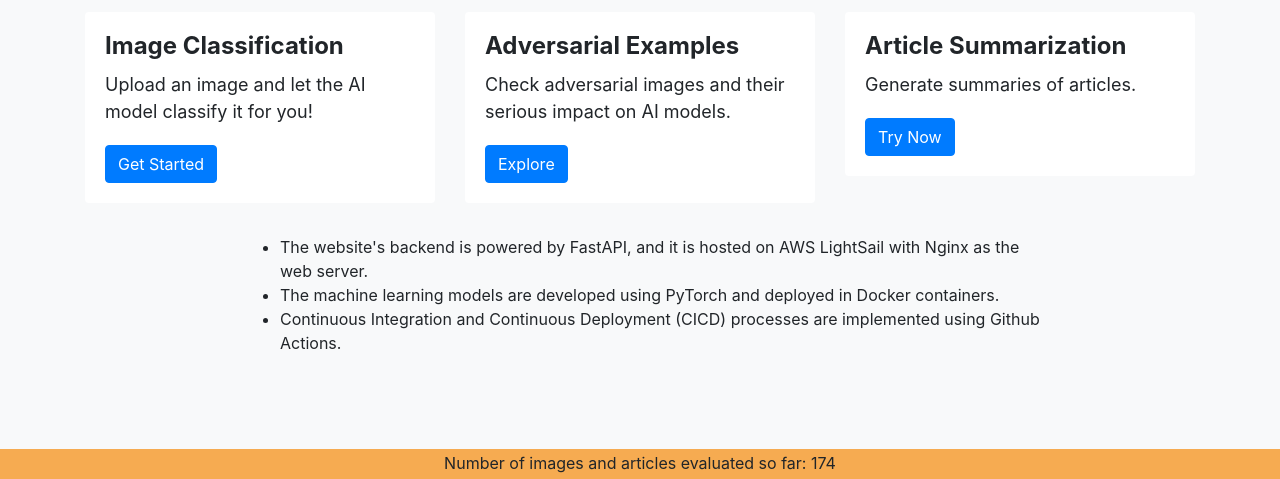
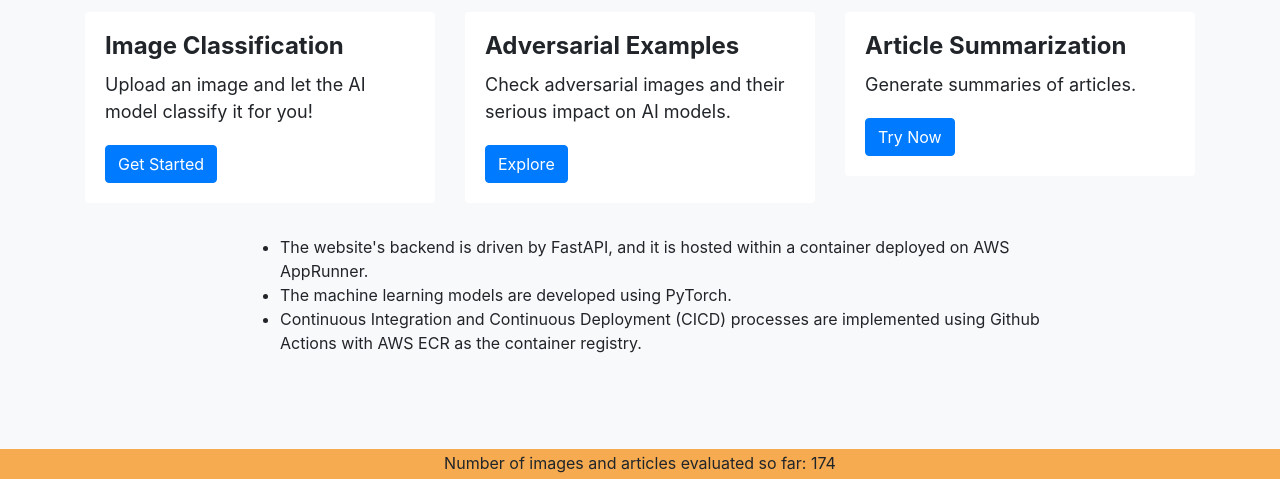
Before and after one commit to Hrushikesh-github/my-website, a FastAPI app: page / in a window 1280 px wide. Shown: the part 321-800 px from the top of the page. Run offline with FastAPI, Linux system fonts and the light colour scheme; some libraries are stand-ins or nearby versions.

Commit message:
Added description of home page

```diff
--- a/templates/about.html
+++ b/templates/about.html
@@ -143,7 +143,7 @@
       <ul>
         <li>FastAPI</li>
         <li>PyTorch</li>
-        <li>SQLAlchemy</li>
+        <li>Celery</li>
         <li>Postgres</li>
         <li>Docker</li>
         <li>TensorFlow</li>
@@ -155,7 +155,7 @@
         <li>AWS tech Stack: Lambda, EC2, ECR, boto3, EKS, LightSail, RDS</li>
         <li>Nginx</li>
         <li>CICD - Github Actions</li>
-        <li>Terraform</li>
+        <li>Redis</li>
         <li>ROS</li>
         <li>Apache Airflow</li>
         <li>Node.js</li>
--- a/templates/home.html
+++ b/templates/home.html
@@ -96,13 +96,13 @@
     <div style="margin: 0 auto; width: 800px;">
       <p>
         <ul>
-          <li>The website's backend is powered by FastAPI, and it is hosted on AWS
-        LightSail with Nginx as the web server.</li>
+          <li>The website's backend is driven by FastAPI, and it is hosted within a container deployed on AWS AppRunner.
+        </li>
           <li>The machine learning models are
-        developed using PyTorch and deployed in Docker containers.</li>
+        developed using PyTorch.</li>
           <li>Continuous
         Integration and Continuous Deployment (CICD) processes are implemented
-        using Github Actions.</li>
+        using Github Actions with AWS ECR as the container registry.</li>
         </ul>
       </p>
       </div>
```
